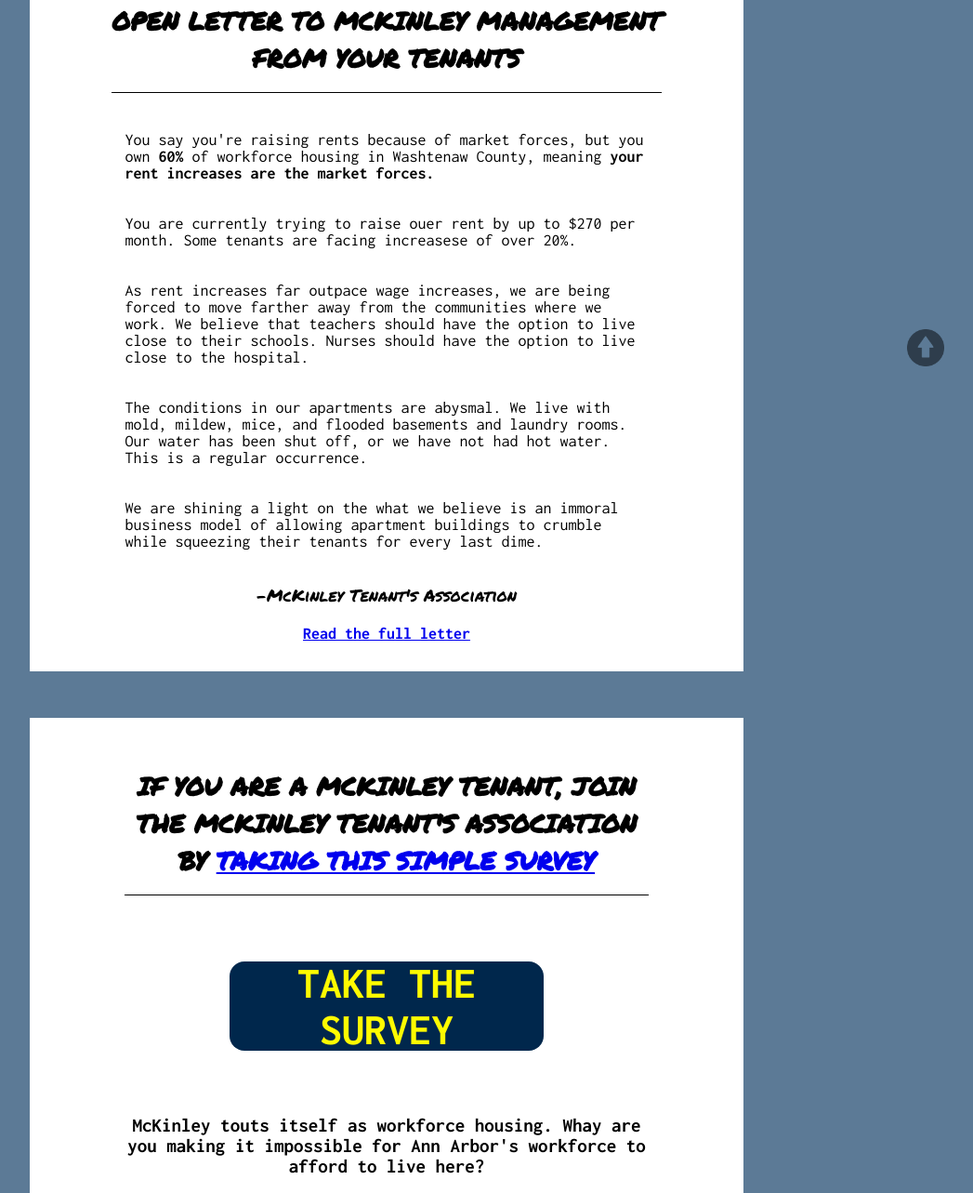
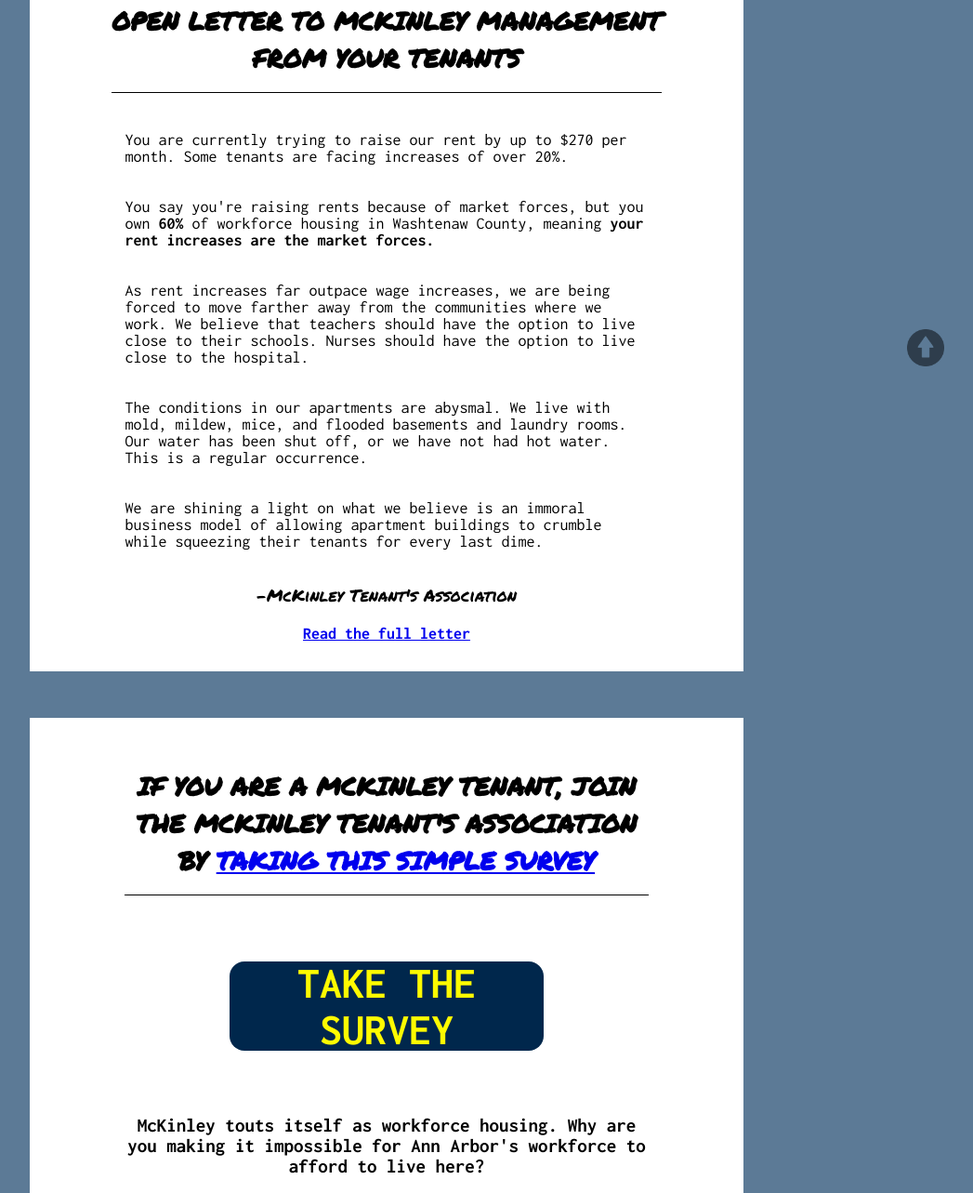
Before and after one commit to mtv1243/2707tenants, a plain HTML site: page index.html in a window 1280 px wide. Shown: the part 386-1669 px from the top of the page at 93% size, without its empty margins (224-1271 px from the left). Drawn offline with nearby package versions, Linux system fonts and the light colour scheme.

Commit message:
typo fixes

```diff
--- a/index.html
+++ b/index.html
@@ -6,7 +6,7 @@
   <meta name="viewport" content="width=device-width, initial-scale=1.0">
   <meta http-equiv="X-UA-Compatible" content="ie=edge">
   <link rel="stylesheet" href="style.css">
-  <title>2707tenants</title>
+  <title>McKinley Tenants Association</title>
 </head>
 
 <body>
@@ -33,18 +33,18 @@
     <div id="letter" class="resp-container">
       <h2 class="open-letter-header marker">OPEN LETTER TO MCKINLEY MANAGEMENT<br>FROM YOUR TENANTS</h2>
       <div class="letter-container inner-container">
+        <p class="letter-p">You are currently trying to raise our rent by up to $270 per month. Some tenants are facing
+          increases of over 20%.</p>
         <p class="letter-header">You say you're raising rents because of market forces, but you own <span
             class="bold">60%</span> of workforce housing in Washtenaw County, meaning<span class="bold"> your rent
             increases are the market forces.</span></p>
-        <p class="letter-p">You are currently trying to raise ouer rent by up to $270 per month. Some tenants are facing
-          increasese of over 20%.</p>
         <p class="letter-p">As rent increases far outpace wage increases, we are being forced to move farther away from
           the communities where we work. We believe that teachers should have the option to live close to their schools.
           Nurses should have the option to live close to the hospital.</p>
         <p class="letter-p">The conditions in our apartments are abysmal. We live with mold, mildew, mice, and flooded
           basements and laundry rooms. Our water has been shut off, or we have not had hot water. This is a regular
           occurrence. </p>
-        <p class="letter-p">We are shining a light on the what we believe is an immoral business model of allowing
+        <p class="letter-p">We are shining a light on what we believe is an immoral business model of allowing
           apartment buildings to crumble while squeezing their tenants for every last dime. </p>
         <p class="marker letter-sign-off">-McKinley Tenant's Association</p>
         <a href="./media/Mckinley tenants association flyer.pdf" target="_blank" class="letter-link bold">Read the full
@@ -62,7 +62,7 @@
           <a href="https://forms.gle/gRiFe9PRq1UvX3R97" target="_blank" class="survey-link-2"><span
               class="button-text bold">TAKE THE SURVEY</span></a>
         </div>
-        <h3 class="form-title">McKinley touts itself as workforce housing. Whay are you making it impossible for Ann
+        <h3 class="form-title">McKinley touts itself as workforce housing. Why are you making it impossible for Ann
           Arbor's workforce to afford to live here?</h3>
         <div class="crumbling-container">
           <img src="./media/crumbling.png" alt="" class="crumbling-img">
```
